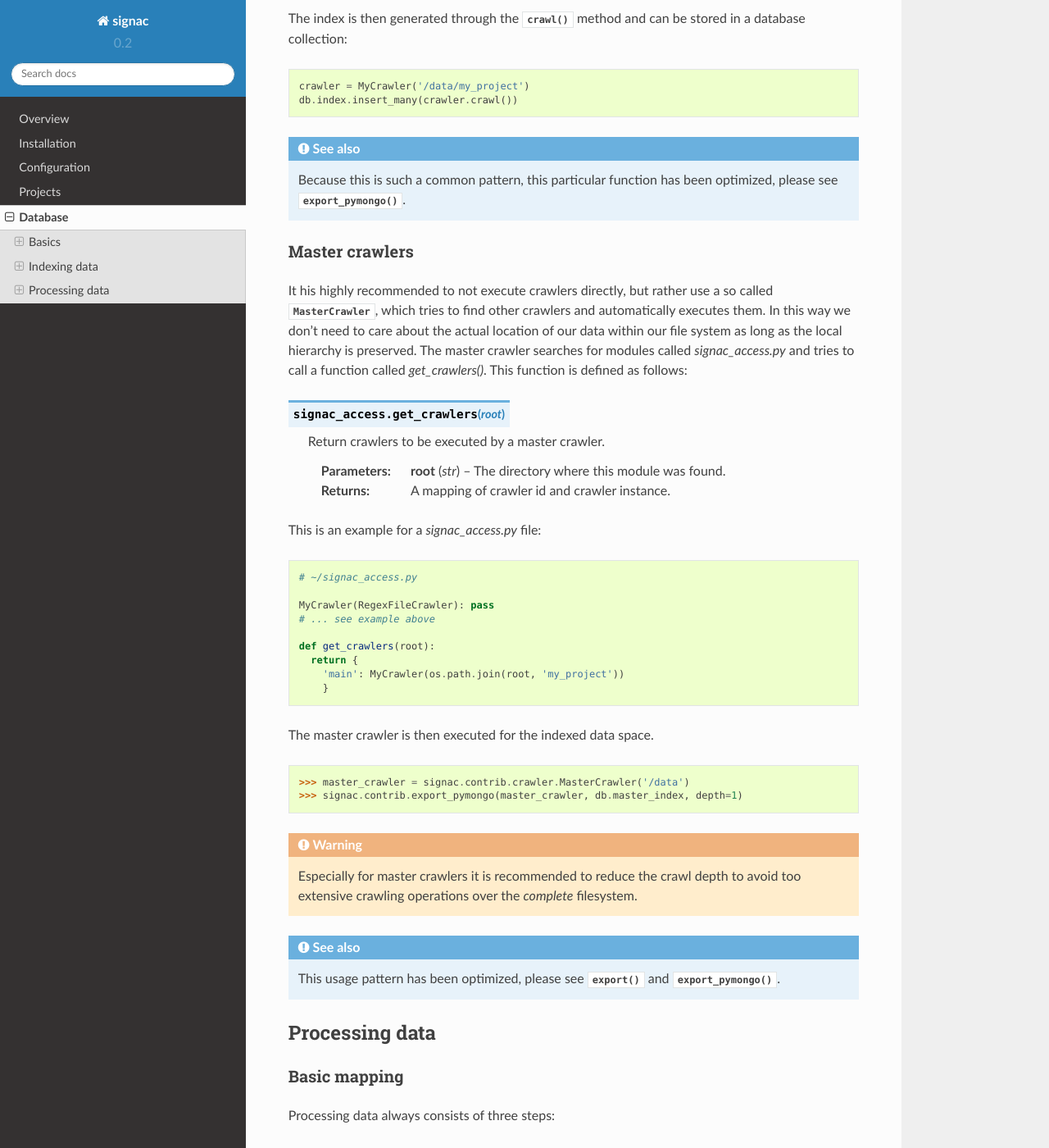
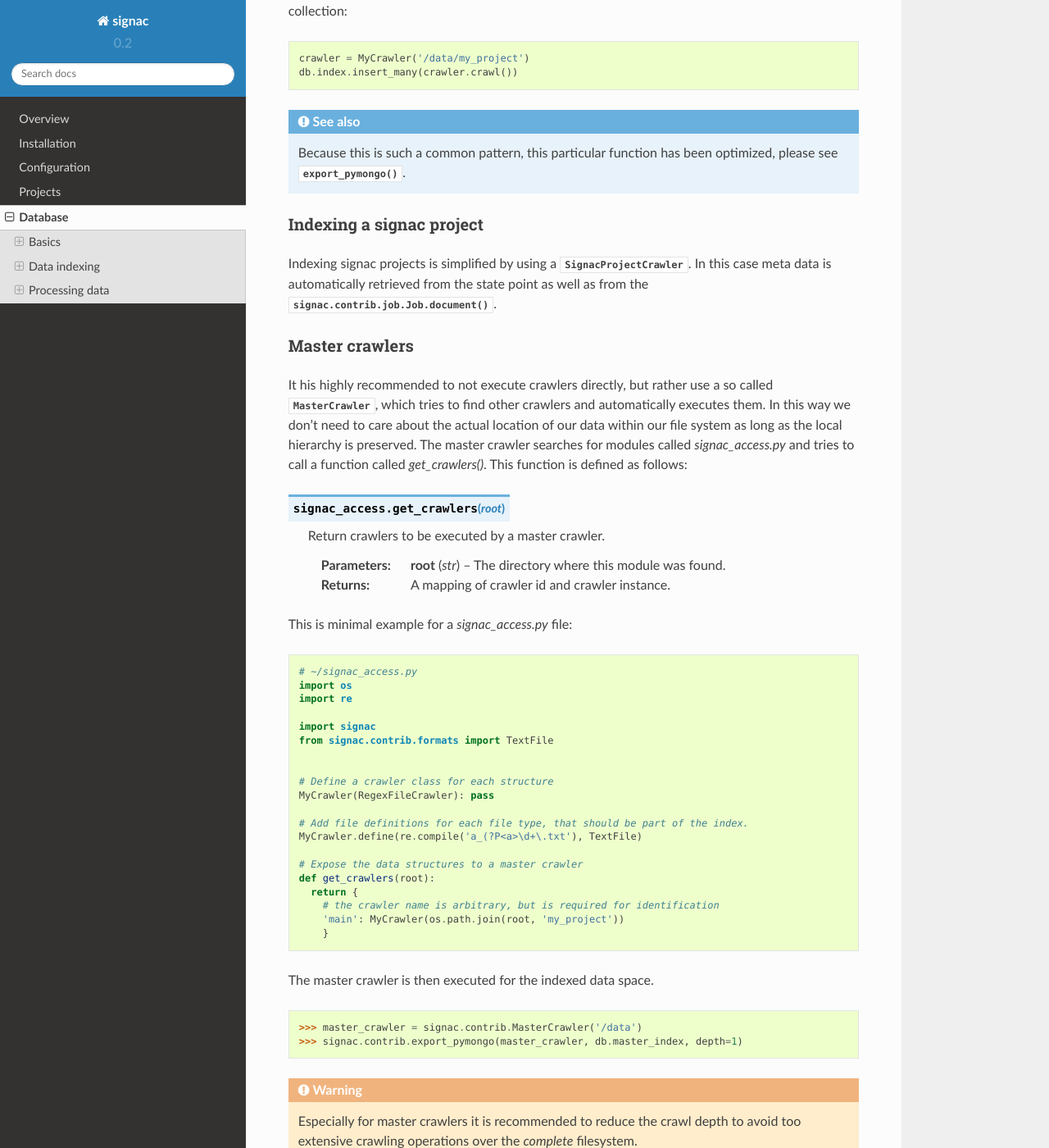
Before and after one commit to glotzerlab/signac, a Sphinx documentation site: the page built from doc/database.rst, in a window 1280 px wide and 1400 px high, scrolled down 2190 px. Shown: the whole window at 82% size. Built offline with Sphinx 7.4.7 and the Read the Docs theme 2.0.0, drawn with Linux system fonts in a browser that asks for light colours; some of the changed text lies outside the part shown.

Commit message:
Various improvements.

```diff
--- a/doc/configuration.rst
+++ b/doc/configuration.rst
@@ -25,7 +25,7 @@ Example
 
 This is an example for a user configuration file:
 
-.. code:: ini
+.. code-block:: ini
 
    # ~/.signarc
    [hosts]
@@ -62,7 +62,7 @@ Once signac found a project configuration file it will stop to search for more c
 
 This is an example for a project configuration file:
 
-.. code:: ini
+.. code-block:: ini
 
    # signac.rc
    project=MyProject
--- a/doc/database.rst
+++ b/doc/database.rst
@@ -25,7 +25,7 @@ Aggregation pipelines are executed with the :py:meth:`~pymongo.collection.Collec
 
 .. seealso:: https://api.mongodb.org/python/current/api/pymongo/collection.html
 
-Indexing data
+Data indexing
 =============
 
 Concept
@@ -51,7 +51,7 @@ Inherit from this class to configure a crawler for your data structure.
 Assuming we wanted to index text files, with a specific naming pattern, which
 specifies a parameter `a` via the filename, e.g.:
 
-.. code::
+.. code-block:: bash
 
     /data/my_project/a_0.txt
     /data/my_project/a_1.txt
@@ -63,17 +63,17 @@ To extract meta data for this filename structure, we create a regex pattern like
 
 
 This regular expression matches all filenames which begin with `a_`, followed by one more digits, ending with `.txt`.
-The definition of a named group, `a`, matching only the digits allows the :py:class:`~signac.contrib.crawler.RegexFileCrawler` to extract the meta data from our filename.
+The definition of a named group, `a`, matching only the digits allows the :py:class:`~signac.contrib.RegexFileCrawler` to extract the meta data from our filename.
 For example:
 
     ``a_0.txt -> {'a': 0}``
     ``a_1.txt -> {'a': 1}``
     ... and so on.
 
-Each pattern is then associated with a specific format through the :py:func:`~signac.contrib.crawler.RegexFileCrawler.define` class method.
+Each pattern is then associated with a specific format through the :py:func:`~signac.contrib.RegexFileCrawler.define` class method.
 We can use any class, as long as its constructor expects a `file-like object`_ as its first argument.
 
-.. code:: python
+.. code-block:: python
 
     class TextFile(object):
 
@@ -83,9 +83,7 @@ We can use any class, as long as its constructor expects a `file-like object`_ a
 
 The final implementation of crawler then looks like this:
 
-.. code:: python
-
-    import re
+.. code-block:: python
 
     class TextFile(object):
         def __init__(self, file):
@@ -103,9 +101,9 @@ as data type which is an implementation of the example shown above.
 
 .. _`file-like object`: https://docs.python.org/3/glossary.html#term-file-object
 
-The index is then generated through the :py:meth:`~signac.contrib.crawler.RegexFileCrawler.crawl` method and can be stored in a database collection:
+The index is then generated through the :py:meth:`~signac.contrib.RegexFileCrawler.crawl` method and can be stored in a database collection:
 
-.. code:: python
+.. code-block:: python
 
    crawler = MyCrawler('/data/my_project')
    db.index.insert_many(crawler.crawl())
@@ -114,10 +112,16 @@ The index is then generated through the :py:meth:`~signac.contrib.crawler.RegexF
 
     Because this is such a common pattern, this particular function has been optimized, please see :py:func:`~signac.contrib.export_pymongo`.
 
+Indexing a signac project
+-------------------------
+
+Indexing signac projects is simplified by using a :py:class:`~signac.contrib.SignacProjectCrawler`.
+In this case meta data is automatically retrieved from the state point as well as from the :py:meth:`signac.contrib.job.Job.document`.
+
 Master crawlers
 ---------------
 
-It his highly recommended to not execute crawlers directly, but rather use a so called :py:class:`~signac.contrib.crawler.MasterCrawler`, which tries to find other crawlers and automatically executes them.
+It his highly recommended to not execute crawlers directly, but rather use a so called :py:class:`~signac.contrib.MasterCrawler`, which tries to find other crawlers and automatically executes them.
 In this way we don't need to care about the actual location of our data within our file system as long as the local hierarchy is preserved.
 The master crawler searches for modules called `signac_access.py` and tries to call a function called `get_crawlers()`.
 This function is defined as follows:
@@ -131,25 +135,36 @@ This function is defined as follows:
     :type root: str
     :returns: A mapping of crawler id and crawler instance.
 
-This is an example for a `signac_access.py` file:
+This is minimal example for a `signac_access.py` file:
 
-.. code:: python
+.. code-block:: python
 
     # ~/signac_access.py
+    import os
+    import re
 
+    import signac
+    from signac.contrib.formats import TextFile
+
+
+    # Define a crawler class for each structure
     MyCrawler(RegexFileCrawler): pass
-    # ... see example above
 
+    # Add file definitions for each file type, that should be part of the index.
+    MyCrawler.define(re.compile('a_(?P<a>\d+\.txt'), TextFile)
+
+    # Expose the data structures to a master crawler
     def get_crawlers(root):
       return {
+        # the crawler name is arbitrary, but is required for identification
         'main': MyCrawler(os.path.join(root, 'my_project'))
         }
 
 The master crawler is then executed for the indexed data space.
 
-.. code:: python
+.. code-block:: python
 
-    >>> master_crawler = signac.contrib.crawler.MasterCrawler('/data')
+    >>> master_crawler = signac.contrib.MasterCrawler('/data')
     >>> signac.contrib.export_pymongo(master_crawler, db.master_index, depth=1)
 
 .. warning::
@@ -174,7 +189,7 @@ Processing data always consists of three steps:
 
 First, we define our processing function:
 
-.. code:: python
+.. code-block:: python
 
    def process(doc):
       doc['calc_value'] =  # ...
@@ -184,30 +199,30 @@ In this case we effectively copy and extend the input document to produce the ou
 
 .. seealso::
 
-   Data that were indexed by a :py:class:`~signac.contrib.crawler.MasterCrawler` can be fetched with the :py:func:`signac.contrib.fetch` function.
+   Data that were indexed by a :py:class:`~signac.contrib.MasterCrawler` can be fetched with the :py:func:`signac.contrib.fetch` function.
 
 We fetch our input documents from a collection that contains the index, in this case called `index`:
 
-.. code:: python
+.. code-block:: python
 
    db = signac.db.get_database('MyProject')
    docs = db.index.find({'a': {'$lt': 100}})
 
 We can use the :py:func:`map` function to generate the results:
 
-.. code:: python
+.. code-block:: python
 
    results = map(process, docs)
 
 and store them in a result collection called `results`:
 
-.. code:: python
+.. code-block:: python
 
    db.results.insert_many(results)
 
 By using a different map function, we can **trivially** parallelize this process, for example with a process pool:
 
-.. code:: python
+.. code-block:: python
 
    import multiprocessing
 
@@ -216,7 +231,7 @@ By using a different map function, we can **trivially** parallelize this process
 
 or an MPI pool, which is bundled with signac:
 
-.. code:: python
+.. code-block:: python
 
    with signac.contrib.MPIPool() as pool:
       results = pool.map(process, docs, ntask=docs.count())
@@ -227,7 +242,7 @@ Reduction
 We can then operate with the results collection and for example reduce the data with aggregation operations.
 This is an example of how we could calculate the average of our calculated value grouped by a second parameter b:
 
-.. code::
+.. code-block:: python
 
     reduced_result = db.results.aggregate(
       [
```
Also changed, not shown: other parts of doc/database.rst (+6 -6 lines), doc/projects.rst (+47 -13 lines), 1 other file.
